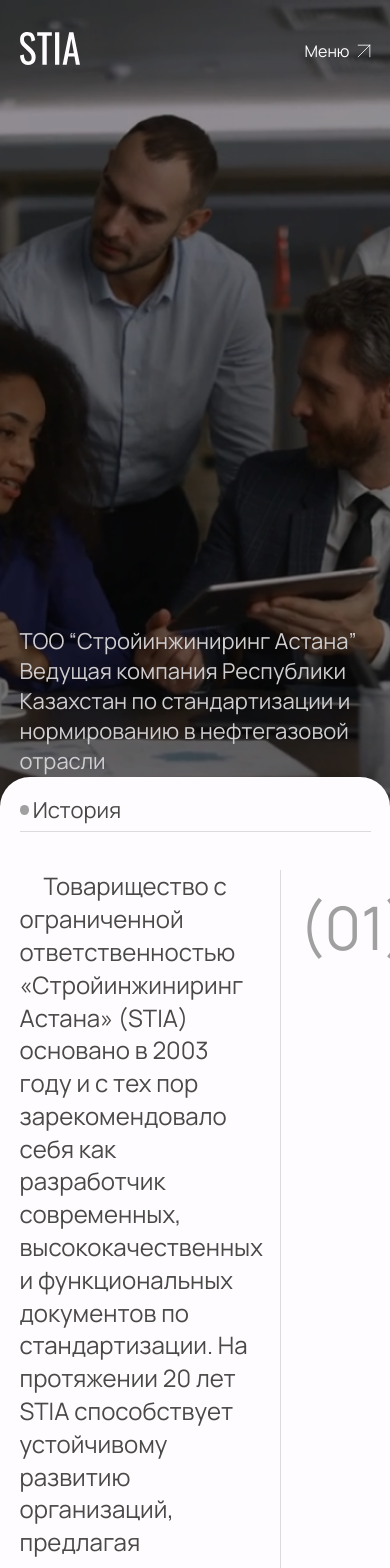
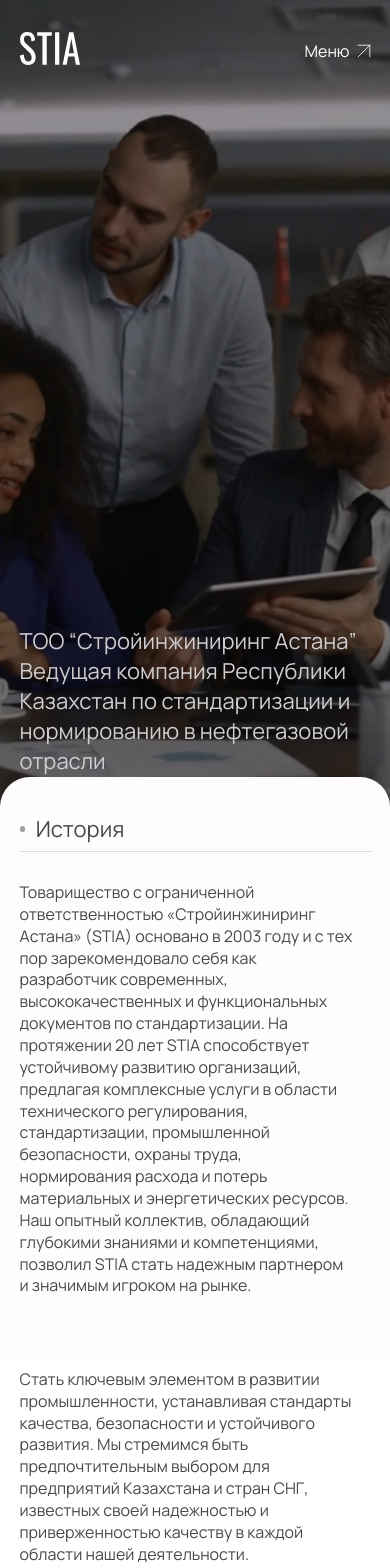
Before and after one commit to DonJuvn/STIA, a React (Create React App) app: page /about in a window 390 px wide. Shown: the top 1568 px of the page. Built offline with nearby package versions, Linux system fonts and the light colour scheme.

Commit message:
history, mission, sight responsive

```diff
--- a/src/App.css
+++ b/src/App.css
@@ -740,3 +740,37 @@
    padding: 3% 0;
    width: 100vw;
 }
+
+@media screen and (max-width: 768px) {
+   .title {
+      padding-bottom: 2.5%;
+   }
+   .title .dot {
+      width: 6px;
+      height: 6px;
+      margin-right: 3%;
+   }
+   #history {
+      padding: 10% 0;
+   }
+   .history {
+      flex-direction: row;
+      justify-content: space-between;
+      margin-top: 2%;
+      padding: 2% 0;
+   }
+   .history p {
+      width: 100%;
+      font-size: 16px;
+      line-height: 21.86px;
+      text-indent: 0;
+      border-right: none;
+      padding-right: 5%;
+   }
+   .history #number {
+      display: none;
+   }
+   #sight{
+      margin-top: 140vh;
+   }
+}
```
